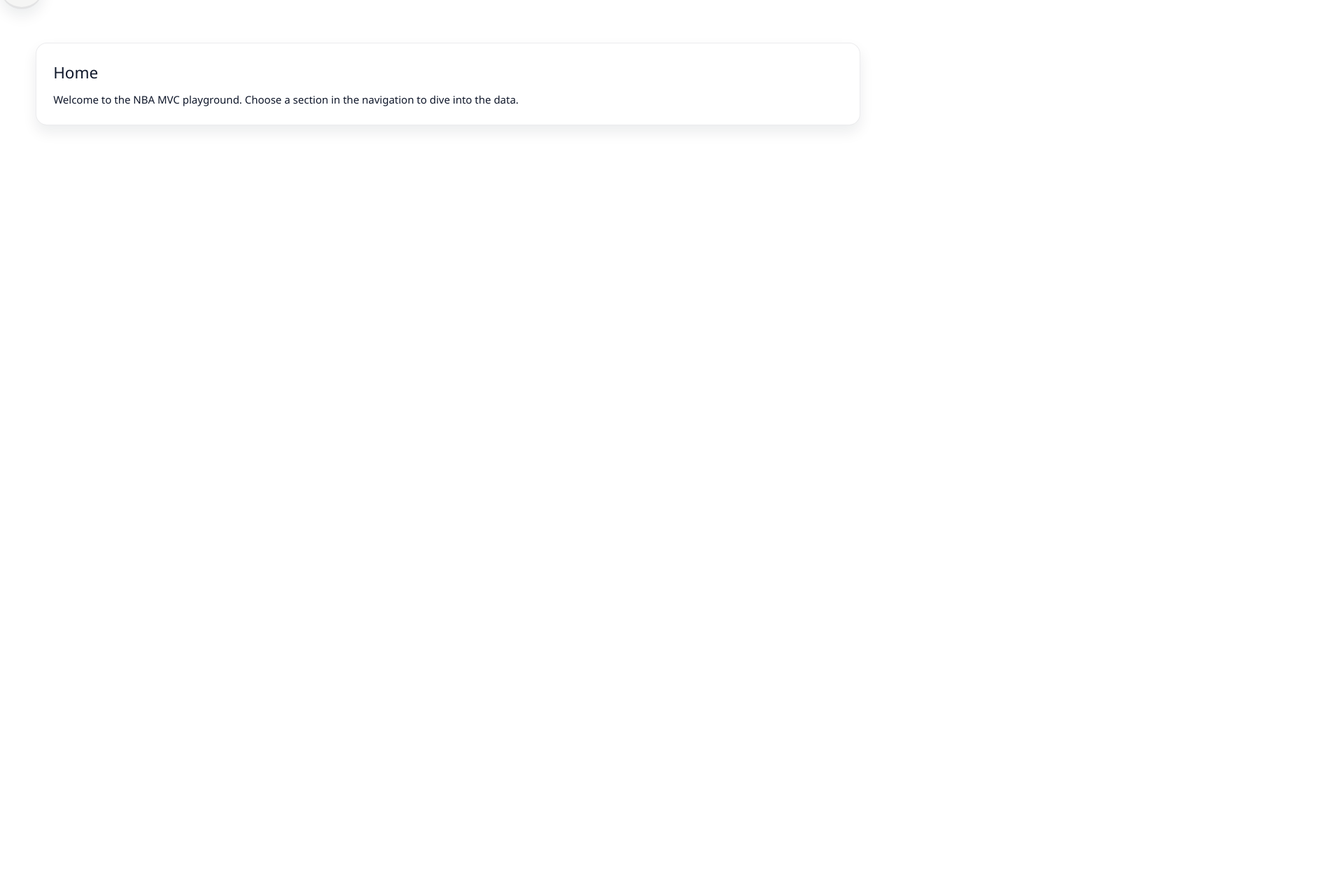
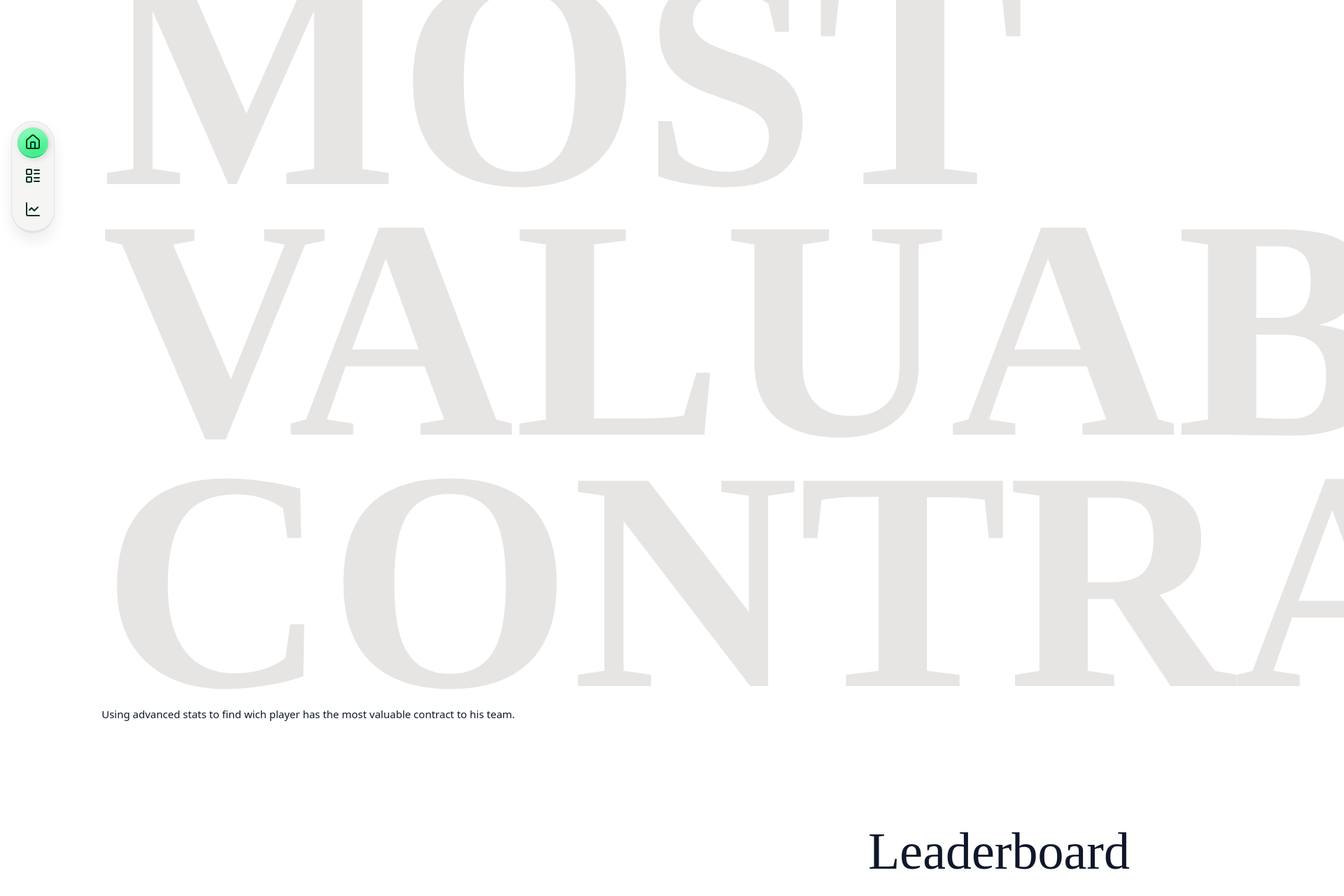
Before and after one commit to DindieWestWood/nba-mvc, a Vue app: page / in a window 1280 px wide. Shown: the part 131-1411 px from the top of the page at 70% size, 1920 px wide, since content can reach past the window. Before the commit the page ends 800 px from the top, so only its background shows below. Built offline with nearby package versions, Linux system fonts and the light colour scheme.

Commit message:
feat: ajout de la headline

```diff
--- a/src/App.vue
+++ b/src/App.vue
@@ -5,7 +5,9 @@ import NavigationMenu from './components/NavigationMenu.vue'
 
 <template>
   <div class="app-shell">
-    <NavigationMenu />
+    <div class="nav-ctn">
+      <NavigationMenu />
+    </div>
 
     <main class="content" role="main">
       <RouterView />
@@ -15,16 +17,23 @@ import NavigationMenu from './components/NavigationMenu.vue'
 
 <style scoped>
 .app-shell {
-  min-height: 100vh;
+  display: grid;
+  width: 100vw;
+  height: 100vh;
   background: var(--surface-body);
   color: var(--color-text-primary);
   font-family: var(--font-family-base);
 }
 
+.nav-ctn {
+  display: flex;
+  align-items: center;
+  justify-content: center;
+}
+
 .content {
+  min-height: 100vh;
   padding: 2rem clamp(1rem, 4vw, 4rem);
-  display: grid;
-  gap: 1.5rem;
 }
 
 :global(.panel) {
@@ -50,4 +59,15 @@ import NavigationMenu from './components/NavigationMenu.vue'
     grid-template-columns: repeat(auto-fit, minmax(280px, 1fr));
   }
 }
+
+@media (min-width: 1280px) {
+  .app-shell {
+    grid-template-columns: auto 1fr;
+  }
+
+  .nav-ctn {
+    height: 100%;
+    padding: 1rem;
+  }
+}
 </style>
--- a/src/assets/base.css
+++ b/src/assets/base.css
@@ -21,7 +21,7 @@
   --vt-c-text-dark-2: #cbd5f5;
 
   --section-gap: 160px;
-  --font-family-base: 'Segoe UI', system-ui, -apple-system, BlinkMacSystemFont, 'Helvetica Neue', sans-serif;
+  --font-family-base: 'Martian Mono', system-ui, 'Helvetica Neue', sans-serif;
   --transition-theme: 0.25s ease;
 }
 
--- a/src/assets/main.css
+++ b/src/assets/main.css
@@ -13,3 +13,27 @@ img {
   height: auto;
   display: block;
 }
+
+h1 {
+  font-family: 'Mango Grotesque';
+  font-weight: 900;
+  line-height: 80%;
+  text-transform: uppercase;
+  font-size: 35vw;
+  color: var(--stone-color-200);
+}
+
+h2 {
+  font-family: 'Mango Grotesque';
+  font-weight: 600px;
+  font-size: 74px;
+  line-height: 64px;
+}
+
+section {
+  padding: 2rem 0;
+}
+
+section h2 {
+  text-align: center;
+}
--- a/src/locales/en.json
+++ b/src/locales/en.json
@@ -8,7 +8,7 @@
   "sections": {
     "home": {
       "title": "Home",
-      "description": "Welcome to the NBA MVC playground. Choose a section in the navigation to dive into the data."
+      "description": "Using advanced stats to find wich player has the most valuable contract to his team."
     },
     "leaderboard": {
       "title": "Leaderboard",
--- a/src/views/HomeView.vue
+++ b/src/views/HomeView.vue
@@ -5,8 +5,25 @@ const { t } = useI18n()
 </script>
 
 <template>
-  <section class="panel">
-    <h1>{{ t('sections.home.title') }}</h1>
+  <div class="description">
+    <p class="h1-prefix">NBA's</p>
+    <h1>Most Valuable Contract</h1>
     <p>{{ t('sections.home.description') }}</p>
+  </div>
+
+  <section>
+    <h2>{{ t('sections.leaderboard.title') }}</h2>
+
   </section>
 </template>
+
+<style scoped>
+  .description {
+    margin-bottom: 120px;
+  }
+
+  .h1-prefix {
+    margin-bottom: .5rem;
+    color: var(--stone-color-400);
+  }
+</style>
```
